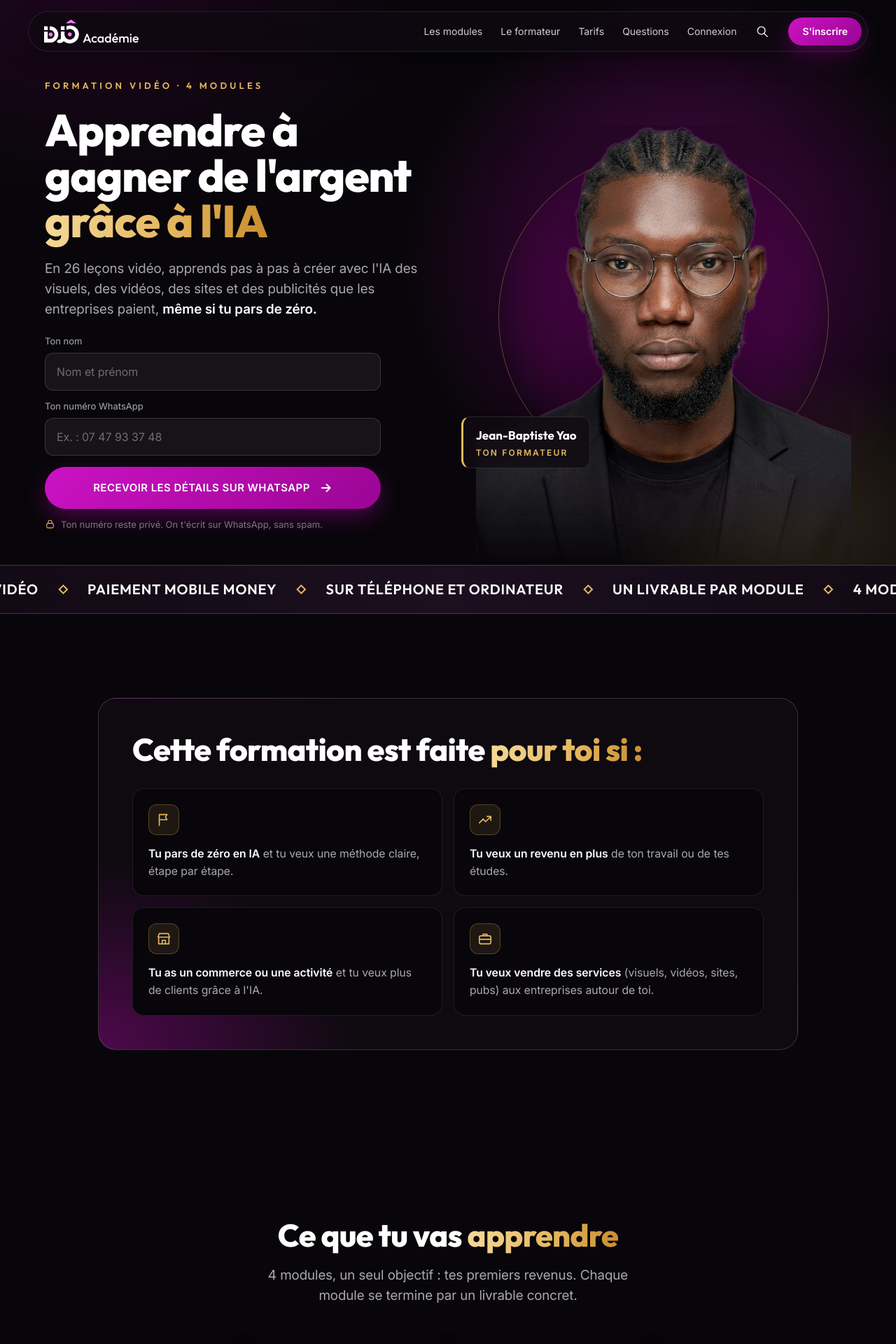
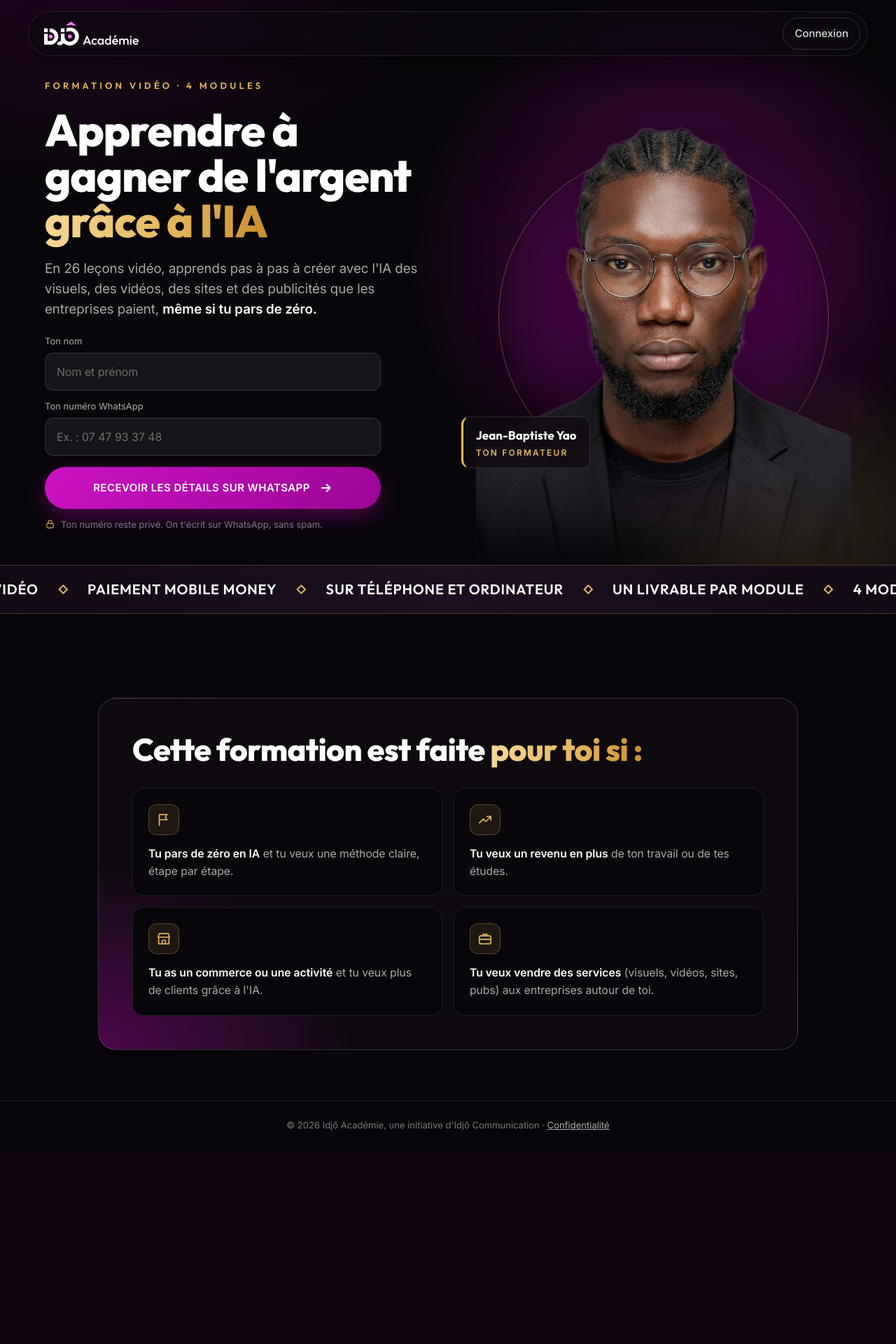
Before and after one commit to idjocommunication/idjo-academie, a PHP site: page / in a window 1280 px wide. Shown: the top 1920 px of the page at 70% size. After the commit the page ends 1615 px from the top, so only its background shows below. Run offline with PHP 8.4, Linux system fonts and the light colour scheme.

Commit message:
Accueil réduit à la page de capture
- Ne restent que le haut de page (formulaire + Jean-Baptiste), le bandeau défilant et « C'est pour toi si »
- Menu : logo + Connexion seulement ; petit pied de page (© et Confidentialité)
- Modules, programme, étapes, formateur, formules et FAQ restent sur la page de vente
- Redirection automatique vers la page de vente après le formulaire (inchangée)

Co-Authored-By: Claude Opus 5.5 <noreply@anthropic.com>
Claude-Session: https://claude.ai/code/session_014Dnw7uWBxKE9uzewT8HFjq

```diff
--- a/assets/css/landing.css
+++ b/assets/css/landing.css
@@ -238,3 +238,12 @@ html:has(body.page-sombre) { background: #08060A; color-scheme: dark; }
   .ld-etapes { grid-template-columns: 1fr; }
   .ld-bandeau li { font-size: 1.0625rem; gap: 22px; padding-right: 22px; }
 }
+
+/* ---------- Page de capture : menu réduit, fin de page, petit pied de page ---------- */
+.nav--capture .nav__barre { justify-content: space-between; padding-right: 10px; }
+.page-sombre .nav--capture .nav__connexion { color: rgba(255, 255, 255, 0.86); text-decoration: none; font-size: 0.9375rem; font-weight: 500; padding: 10px 16px; border-radius: 999px; border: 1px solid rgba(255, 255, 255, 0.16); }
+.page-sombre .nav--capture .nav__connexion:hover { color: #fff; border-color: var(--or); }
+.ld-section--fin { padding-bottom: 72px; }
+.ld-pied { border-top: 1px solid var(--bord); padding: 24px var(--gouttiere) 28px; text-align: center; font-size: 0.8125rem; color: var(--texte-pale); }
+.ld-pied a { color: var(--texte-doux); }
+.ld-pied a:hover { color: var(--or); }
--- a/index.html
+++ b/index.html
@@ -30,19 +30,12 @@
   <link rel="stylesheet" href="assets/css/landing.css">
 </head>
 <body class="page-accueil page-sombre">
-  <a class="lien-evitement" href="#contenu">Aller au contenu</a>
+  <a class="lien-evitement" href="#nom-haut">Aller au formulaire</a>
 
   <svg width="0" height="0" style="position:absolute" aria-hidden="true">
     <symbol id="i-coche" viewBox="0 0 20 20"><path d="M3.5 10.5 L8 15 L16.5 5.5" fill="none" stroke="currentColor" stroke-width="2.2" stroke-linecap="round" stroke-linejoin="round"/></symbol>
-    <symbol id="i-loupe" viewBox="0 0 20 20"><circle cx="8.5" cy="8.5" r="6" fill="none" stroke="currentColor" stroke-width="1.8"/><path d="M13 13 L18 18" stroke="currentColor" stroke-width="1.8" stroke-linecap="round"/></symbol>
-    <symbol id="i-lecture" viewBox="0 0 24 24"><path d="M8 5.5 L19 12 L8 18.5 Z" fill="currentColor"/></symbol>
-    <symbol id="i-menu" viewBox="0 0 24 24"><path d="M4 8 H20 M4 16 H20" stroke="currentColor" stroke-width="1.8" stroke-linecap="round"/></symbol>
-    <symbol id="i-fermer" viewBox="0 0 24 24"><path d="M6 6 L18 18 M18 6 L6 18" stroke="currentColor" stroke-width="1.8" stroke-linecap="round"/></symbol>
-    <symbol id="i-envoyer" viewBox="0 0 24 24"><path d="M12 19 V5 M6 11 L12 5 L18 11" fill="none" stroke="currentColor" stroke-width="2" stroke-linecap="round" stroke-linejoin="round"/></symbol>
     <symbol id="i-fleche" viewBox="0 0 24 24"><path d="M5 12 H19 M13 6 L19 12 L13 18" fill="none" stroke="currentColor" stroke-width="2.2" stroke-linecap="round" stroke-linejoin="round"/></symbol>
-    <symbol id="i-etincelle" viewBox="0 0 24 24"><path d="M12 2.5 C12.7 8 14.5 10 21 11.5 C14.5 13 12.7 15 12 21.5 C11.3 15 9.5 13 3 11.5 C9.5 10 11.3 8 12 2.5 Z" fill="currentColor"/></symbol>
     <symbol id="i-cadenas" viewBox="0 0 24 24"><rect x="4.5" y="10.5" width="15" height="10.5" rx="2.5" fill="none" stroke="currentColor" stroke-width="1.8"/><path d="M8 10.5 V7.5 a4 4 0 0 1 8 0 V10.5" fill="none" stroke="currentColor" stroke-width="1.8"/></symbol>
-    <symbol id="i-whatsapp" viewBox="0 0 24 24"><path d="M12 2.5a9.4 9.4 0 0 0-8.1 14.2L2.6 21.5l4.9-1.3A9.4 9.4 0 1 0 12 2.5Zm0 17.2a7.8 7.8 0 0 1-4-1.1l-.3-.2-2.9.8.8-2.8-.2-.3A7.8 7.8 0 1 1 12 19.7Zm4.3-5.8c-.2-.1-1.4-.7-1.6-.8s-.4-.1-.5.1-.6.8-.8 1c-.1.2-.3.2-.5.1a6.4 6.4 0 0 1-3.2-2.8c-.2-.4.2-.4.7-1.3.1-.2 0-.3 0-.4l-.7-1.7c-.2-.5-.4-.4-.5-.4h-.5a.9.9 0 0 0-.7.3 2.8 2.8 0 0 0-.9 2.1 4.9 4.9 0 0 0 1 2.6 11.2 11.2 0 0 0 4.3 3.8c1.6.7 2.2.7 3 .6a2.6 2.6 0 0 0 1.7-1.2 2.1 2.1 0 0 0 .1-1.2c0-.1-.2-.2-.4-.3Z" fill="currentColor"/></symbol>
     <!-- Icônes « C'est pour toi si » -->
     <symbol id="i-depart" viewBox="0 0 24 24"><path d="M5 21 V4 M5 4 H17 L14.5 8 L17 12 H5" fill="none" stroke="currentColor" stroke-width="1.8" stroke-linecap="round" stroke-linejoin="round"/></symbol>
     <symbol id="i-revenu" viewBox="0 0 24 24"><path d="M3 17 L9 11 L13 15 L21 7 M15 7 H21 V13" fill="none" stroke="currentColor" stroke-width="1.8" stroke-linecap="round" stroke-linejoin="round"/></symbol>
@@ -50,40 +43,15 @@
     <symbol id="i-mallette" viewBox="0 0 24 24"><rect x="3" y="7.5" width="18" height="12.5" rx="2.5" fill="none" stroke="currentColor" stroke-width="1.8"/><path d="M9 7.5 V5 H15 V7.5 M3 13 H21" fill="none" stroke="currentColor" stroke-width="1.8"/></symbol>
   </svg>
 
-  <header class="nav nav--sombre" id="nav">
+  <header class="nav nav--sombre nav--capture" id="nav">
     <div class="nav__barre verre">
       <a class="nav__logo" href="index.html" aria-label="Idjô Académie, accueil">
         <img class="logo-clair" src="assets/img/logo.svg" alt="Idjô Académie" width="135" height="34">
         <img class="logo-sombre" src="assets/img/logo-blanc.svg" alt="" aria-hidden="true" width="135" height="34">
       </a>
-      <nav class="nav__liens" id="nav-liens" aria-label="Navigation principale">
-        <a href="#modules">Les modules</a>
-        <a href="#formateur">Le formateur</a>
-        <a href="#tarifs">Tarifs</a>
-        <a href="#faq">Questions</a>
-        <a class="nav__compte" href="compte/connexion.php">Connexion</a>
-      </nav>
-      <button class="nav__chercher js-ouvrir-recherche" type="button" aria-label="Chercher une leçon">
-        <svg width="18" height="18" aria-hidden="true"><use href="#i-loupe"/></svg>
-      </button>
-      <a class="bouton bouton--petit js-inscription" href="#tarifs" data-formule="accompagne"><span class="glisse"><span>S'inscrire</span><span aria-hidden="true">S'inscrire</span></span></a>
-      <button class="nav__menu" type="button" aria-expanded="false" aria-controls="nav-liens" aria-label="Ouvrir le menu">
-        <svg width="24" height="24" aria-hidden="true"><use href="#i-menu"/></svg>
-      </button>
+      <a class="nav__compte nav__connexion" href="compte/connexion.php">Connexion</a>
     </div>
   </header>
-
-  <div class="recherche" id="recherche" role="dialog" aria-modal="true" aria-label="Chercher une leçon">
-    <div class="recherche__boite verre">
-      <div class="recherche__ligne">
-        <svg width="18" height="18" aria-hidden="true" style="color:rgba(255,255,255,.6)"><use href="#i-loupe"/></svg>
-        <label class="visuellement-cache" for="recherche-champ">Chercher une leçon</label>
-        <input class="recherche__champ" id="recherche-champ" type="search" autocomplete="off" placeholder="Prompts, Mobile Money, publicité…" aria-controls="recherche-resultats">
-        <button class="recherche__fermer" type="button" data-fermer-recherche>Fermer</button>
-      </div>
-      <ul class="recherche__resultats" id="recherche-resultats"></ul>
-    </div>
-  </div>
 
   <main id="contenu">
     <!-- Haut de page : texte + formulaire à gauche, Jean-Baptiste à droite -->
@@ -128,24 +96,8 @@
       </div>
     </div>
 
-    <!-- Vidéo de présentation : s'affiche dès que CONFIG.videoPresentation est rempli -->
-    <section class="section ld-section" id="presentation" aria-labelledby="titre-presentation" hidden>
-      <div class="conteneur">
-        <div class="section__tete section__tete--centre">
-          <h2 class="ld-titre-section" id="titre-presentation">Découvre la formation <em>en 2 minutes</em></h2>
-        </div>
-        <div class="vsl" id="vsl">
-          <img class="vsl__affiche" src="assets/img/flow/abidjan-nuit.webp" alt="" width="1376" height="768" loading="lazy">
-          <button class="vsl__lire" type="button" hidden>
-            <span class="vsl__rond"><svg width="30" height="30" aria-hidden="true"><use href="#i-lecture"/></svg></span>
-            <span>Regarde la présentation</span>
-          </button>
-        </div>
-      </div>
-    </section>
-
     <!-- C'est pour toi si… -->
-    <section class="section ld-section" aria-labelledby="titre-pour-toi">
+    <section class="section ld-section ld-section--fin" aria-labelledby="titre-pour-toi">
       <div class="conteneur">
         <div class="ld-cadre apparait">
           <h2 class="ld-titre-section" id="titre-pour-toi">Cette formation est faite <em>pour toi si :</em></h2>
@@ -159,167 +111,11 @@
       </div>
     </section>
 
-    <section class="section ld-section" id="modules" aria-labelledby="titre-modules">
-      <div class="conteneur">
-        <div class="section__tete section__tete--centre apparait">
-          <h2 class="ld-titre-section" id="titre-modules">Ce que tu vas <em>apprendre</em></h2>
-          <p class="chapeau">4 modules, un seul objectif : tes premiers revenus. Chaque module se termine par un livrable concret.</p>
-        </div>
-        <ul class="modules" id="cartes-modules"></ul>
-        <div class="appel-bloc apparait">
-          <a class="bouton bouton--grand bouton--anime" href="#rejoindre">Je réserve ma place<svg width="20" height="20" aria-hidden="true"><use href="#i-fleche"/></svg></a>
-          <p class="appel-bloc__note">26 leçons vidéo · Un livrable concret par module</p>
-        </div>
-      </div>
-    </section>
-
-    <section class="section ld-section" id="programme" aria-labelledby="titre-programme">
-      <div class="conteneur">
-        <div class="section__tete section__tete--centre apparait">
-          <h2 class="ld-titre-section" id="titre-programme">Le programme, <em>module par module</em></h2>
-        </div>
-        <div class="onglets apparait">
-          <div class="onglets__liste verre" role="tablist" aria-label="Modules" id="onglets-liste"></div>
-          <div id="onglets-panneaux"></div>
-        </div>
-      </div>
-    </section>
-
-    <section class="section ld-section" aria-labelledby="titre-etapes">
-      <div class="conteneur">
-        <div class="section__tete section__tete--centre apparait">
-          <h2 class="ld-titre-section" id="titre-etapes">Comment se passe <em>la formation</em></h2>
-        </div>
-        <ol class="ld-etapes">
-          <li class="apparait"><span class="ld-etapes__num">01</span><h3 class="titre-bloc">Regarde la leçon</h3><p>Une vidéo de 8 à 15 minutes, à regarder sur ton téléphone quand tu veux.</p></li>
-          <li class="apparait" style="--delai:.08s"><span class="ld-etapes__num">02</span><h3 class="titre-bloc">Fais l'exercice</h3><p>Tu appliques tout de suite, sur ton projet ou sur un vrai commerce de ton quartier.</p></li>
-          <li class="apparait" style="--delai:.16s"><span class="ld-etapes__num">03</span><h3 class="titre-bloc">Rends ton livrable</h3><p>À la fin de chaque module, un résultat concret, corrigé dans les formules Accompagné et VIP.</p></li>
-          <li class="apparait" style="--delai:.24s"><span class="ld-etapes__num">04</span><h3 class="titre-bloc">Vends ton service</h3><p>Tu proposes ce que tu sais faire à tes premiers clients, avec les scripts et les prix de la formation.</p></li>
-        </ol>
-        <div class="appel-bloc apparait">
-          <a class="bouton bouton--grand bouton--anime" href="#rejoindre">Je veux commencer<svg width="20" height="20" aria-hidden="true"><use href="#i-fleche"/></svg></a>
-          <p class="appel-bloc__note">Paiement par Mobile Money</p>
-        </div>
-      </div>
-    </section>
-
-    <!-- Le formateur -->
-    <section class="section ld-section" id="formateur" aria-labelledby="titre-formateur">
-      <div class="conteneur">
-        <div class="ld-formateur apparait">
-          <div class="ld-formateur__photo">
-            <img src="assets/img/formateur/jb-pagne.webp" alt="Jean-Baptiste Yao" width="799" height="1000" loading="lazy">
-            <p class="ld-formateur__etiquette"><svg width="16" height="16" aria-hidden="true"><use href="#i-etincelle"/></svg>Monteur vidéo et motion designer</p>
-          </div>
-          <div class="ld-formateur__texte">
-            <p class="ld-formateur__role">Avec qui tu vas apprendre</p>
-            <h2 class="ld-formateur__nom" id="titre-formateur">Jean-Baptiste Yao</h2>
-            <p>Jean-Baptiste est <strong>chef de projet montage vidéo chez Revisions.ci</strong>, la plateforme de soutien scolaire en ligne basée en Côte d'Ivoire, du CM2 à l'université.</p>
-            <p>Il y dirige <strong>une équipe de 5 monteurs vidéo</strong> et produit lui-même des vidéos en <strong>motion design</strong>.</p>
-            <p>Dans Idjô Académie, il te montre pas à pas comment utiliser l'IA pour créer des contenus qui se vendent, et comment trouver tes premiers clients.</p>
-          </div>
-        </div>
-      </div>
-    </section>
-
-    <section class="section ld-section" id="tarifs" aria-labelledby="titre-tarifs">
-      <div class="conteneur">
-        <div class="section__tete section__tete--centre apparait">
-          <h2 class="ld-titre-section" id="titre-tarifs">Choisis <em>ta formule</em></h2>
-          <p class="chapeau">Les 26 leçons sont dans les trois formules. Ce qui change, c'est l'accompagnement.</p>
-        </div>
-        <ul class="tarifs" id="liste-tarifs"></ul>
-      </div>
-    </section>
-
-    <section class="section ld-section" id="faq" aria-labelledby="titre-faq">
-      <div class="conteneur">
-        <div class="section__tete section__tete--centre apparait">
-          <h2 class="ld-titre-section" id="titre-faq">Questions <em>fréquentes</em></h2>
-        </div>
-        <div class="faq">
-          <details class="verre"><summary>Je n'y connais rien en IA. Est-ce que c'est pour moi ?</summary><p>Oui. Le module 2 part de zéro : tu crées tes comptes, tu écris tes premiers prompts et tu produis tes premiers contenus pas à pas.</p></details>
-          <details class="verre"><summary>Que se passe-t-il quand je laisse mon numéro ?</summary><p>Tu découvres tout de suite la présentation complète de la formation, et on t'écrit sur WhatsApp pour répondre à tes questions. Tu n'es engagé à rien.</p></details>
-          <details class="verre"><summary>Faut-il un ordinateur ?</summary><p>Les modules 1 et 2 se suivent très bien sur téléphone. Un ordinateur est conseillé pour les modules 3 et 4, où tu construis des sites et gères des campagnes.</p></details>
-          <details class="verre"><summary>Comment est-ce que je paie ?</summary><p>En ligne, par Wave, Orange Money, MTN, Moov ou carte bancaire. Ton accès s'ouvre dès que le paiement est confirmé.</p></details>
-          <details class="verre"><summary>Est-ce que je vais forcément gagner de l'argent ?</summary><p>Personne ne peut te le garantir. La formation te donne des compétences qui se vendent et une méthode pour trouver des clients ; tes résultats dépendent du travail que tu fournis.</p></details>
-          <details class="verre"><summary>Combien de temps faut-il pour finir ?</summary><p>Compte 7 à 9 semaines à ton rythme. Avec 2 heures par jour, tu peux boucler le parcours en 30 jours.</p></details>
-        </div>
-      </div>
-    </section>
-
-    <!-- Dernier formulaire -->
-    <section class="section ld-section" id="rejoindre" aria-labelledby="titre-rejoindre">
-      <div class="conteneur">
-        <div class="ld-final apparait">
-          <div class="ld-final__texte">
-            <p class="ld-surtitre">Idjô Académie</p>
-            <h2 class="ld-titre-section" id="titre-rejoindre">Prêt à gagner de l'argent <em>grâce à l'IA ?</em></h2>
-            <p>Laisse ton nom et ton numéro WhatsApp : on t'envoie les détails de la formation et des formules, et on répond à toutes tes questions.</p>
-          </div>
-          <form class="ld-formulaire js-prospect" data-source="bas" novalidate>
-            <div class="ld-champ">
-              <label for="nom-bas">Ton nom</label>
-              <input id="nom-bas" name="nom" type="text" autocomplete="name" placeholder="Nom et prénom" required minlength="2" maxlength="80">
-            </div>
-            <div class="ld-champ">
-              <label for="tel-bas">Ton numéro WhatsApp</label>
-              <input id="tel-bas" name="whatsapp" type="tel" inputmode="tel" autocomplete="tel" placeholder="Ex. : 07 47 93 37 48" required>
-            </div>
-            <div class="ld-piege" aria-hidden="true"><label>Site <input name="site" type="text" tabindex="-1" autocomplete="off"></label></div>
-            <button class="bouton bouton--grand bouton--anime ld-envoyer" type="submit">Je réserve ma place<svg width="20" height="20" aria-hidden="true"><use href="#i-fleche"/></svg></button>
-            <p class="ld-formulaire__erreur" role="alert" hidden></p>
-            <p class="ld-formulaire__note"><svg width="15" height="15" aria-hidden="true"><use href="#i-cadenas"/></svg>Ton numéro reste privé. On t'écrit sur WhatsApp, sans spam.</p>
-          </form>
-        </div>
-      </div>
-    </section>
   </main>
 
-  <div class="barre-mobile barre-mobile--accueil verre" id="barre-inscription" aria-hidden="true">
-    <span>Dès <strong id="barre-prix-accueil"></strong></span>
-    <a class="bouton bouton--petit bouton--anime" href="#rejoindre" tabindex="-1">Je réserve</a>
-  </div>
-
-  <footer class="pied">
-    <div class="conteneur">
-      <div class="pied__grille">
-        <div>
-          <a class="pied__logo" href="index.html"><img src="assets/img/logo-blanc.svg" alt="Idjô Académie" width="158" height="40"></a>
-          <p class="pied__texte">Apprendre à gagner de l'argent grâce à l'IA. Idjô Académie est une initiative d'Idjô Communication.</p>
-        </div>
-        <div>
-          <h2>La formation</h2>
-          <ul id="pied-modules"></ul>
-        </div>
-        <div>
-          <h2>Infos</h2>
-          <ul>
-            <li><a href="formation.html">Programme complet</a></li>
-            <li><a href="#tarifs">Tarifs</a></li>
-            <li><a href="#faq">Questions fréquentes</a></li>
-            <li><a class="js-whatsapp" href="https://wa.me/2250747933748">WhatsApp : +225 07 47 93 37 48</a></li>
-            <li><a href="confidentialite.html">Confidentialité</a></li>
-          </ul>
-        </div>
-      </div>
-      <p class="pied__bas">© <span id="annee">2026</span> Idjô Académie. Tous droits réservés.</p>
-    </div>
+  <footer class="ld-pied">
+    <p>© <span id="annee">2026</span> Idjô Académie, une initiative d'Idjô Communication · <a href="confidentialite.html">Confidentialité</a></p>
   </footer>
-
-  <dialog class="fenetre sombre" id="fenetre-apercu" aria-labelledby="fenetre-titre">
-    <button class="fenetre__fermer" type="button" data-fermer aria-label="Fermer"><svg width="18" height="18" aria-hidden="true"><use href="#i-fermer"/></svg></button>
-    <div class="fenetre__ecran">
-      <img id="fenetre-image" src="assets/img/modules/module-1-grand.webp" alt="" width="1376" height="860">
-      <p>La vidéo de cette leçon sera disponible dans ton espace élève dès le lancement.</p>
-    </div>
-    <div class="fenetre__corps">
-      <span class="fenetre__module" id="fenetre-module"></span>
-      <h2 id="fenetre-titre"></h2>
-      <p id="fenetre-resume"></p>
-      <a class="bouton" href="#rejoindre" data-fermer-lien>Je réserve ma place</a>
-    </div>
-  </dialog>
 
   <script src="assets/js/config.js"></script>
   <script src="assets/js/data.js"></script>
```
